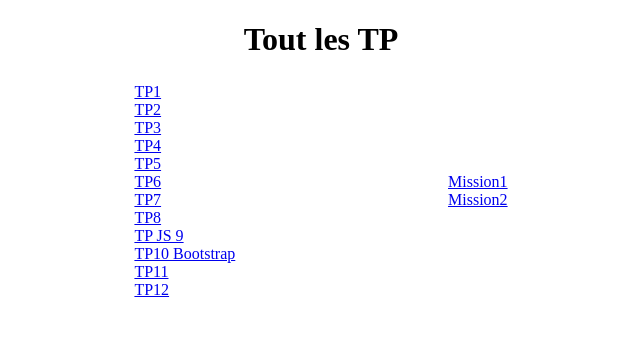
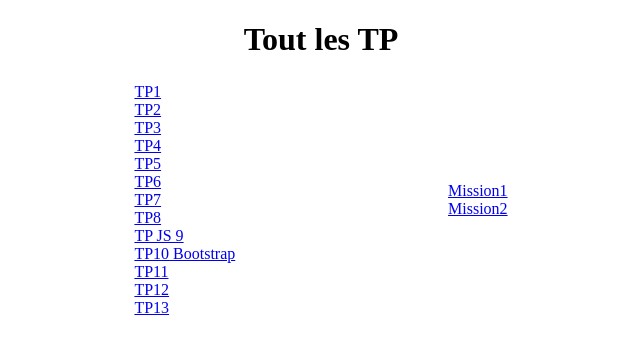
Before and after one commit to Nicooo092/sommaireTP, a plain HTML site: page index.html in a window 1280 px wide. Shown: the whole page, without its empty margins (319-959 px from the left). Drawn offline with Linux system fonts and the light colour scheme.

Commit message:
Update index.html

```diff
--- a/index.html
+++ b/index.html
@@ -22,6 +22,8 @@
                 <a href="tp_9_bootstrap/index.html"> TP10 Bootstrap </a> <br>
                 <a href="tp10/index.html"> TP11 </a> <br>
                 <a href="tp11/index.html"> TP12 </a> <br>
+                <a href="sql/pari_sportifs.sql"> TP13 </a> <br>
+
 
 
 
```
